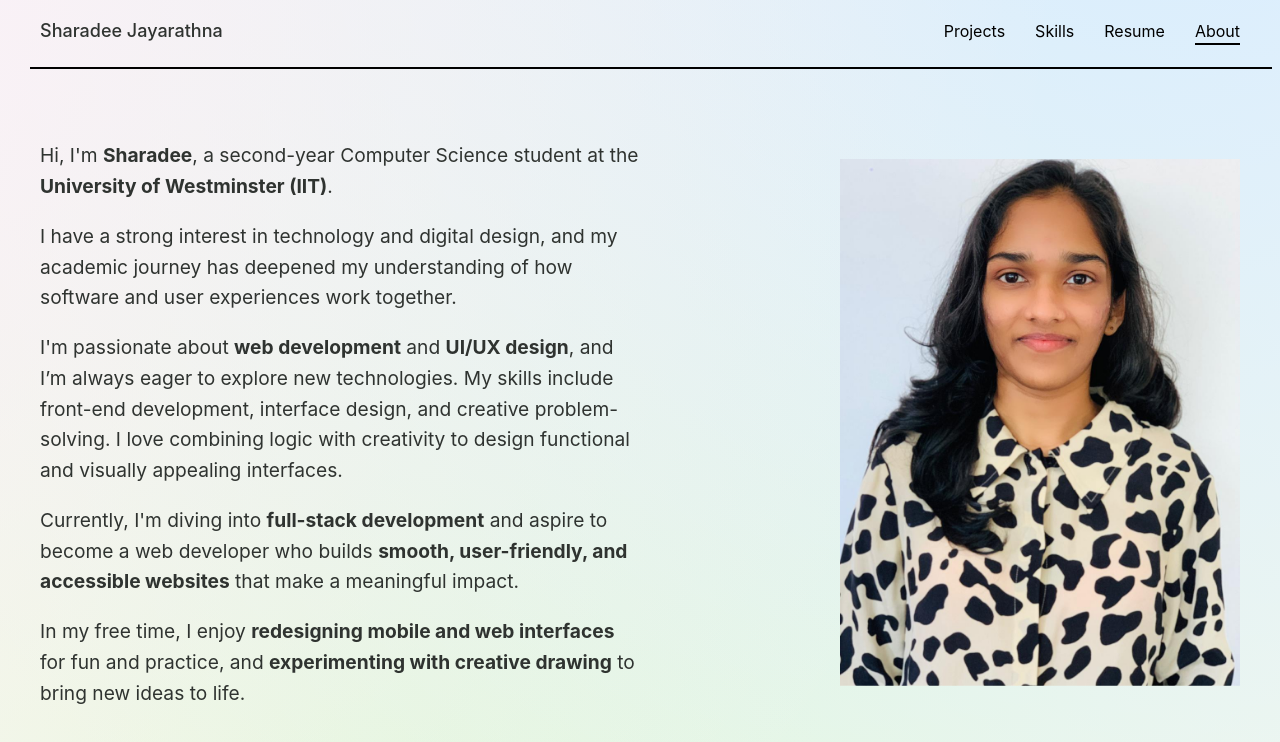
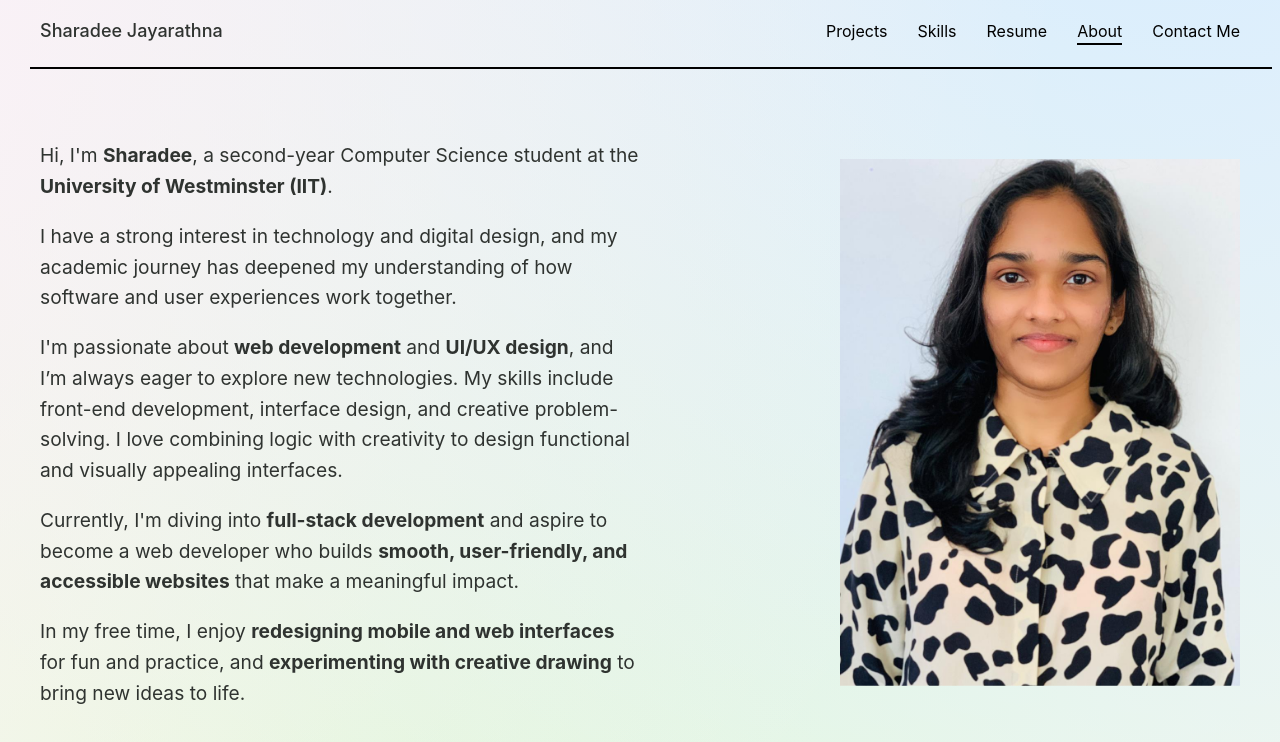
Before and after one commit to kawyajayarathna/Personal-Portfolio, a plain HTML site: page AboutPage.html in a window 1280 px wide. Drawn offline with Linux system fonts and the light colour scheme.

Commit message:
Update AboutPage.html

```diff
--- a/AboutPage.html
+++ b/AboutPage.html
@@ -222,6 +222,7 @@
         <a href="index.html#skills">Skills</a>
         <a href="Sharadee Jayarathna.pdf">Resume</a>
         <a href="AboutPage.html" class="active">About</a>
+        <a href="contact_page.html">Contact Me</a>
       </nav>
     </div>
     <div class="line"></div>
```
